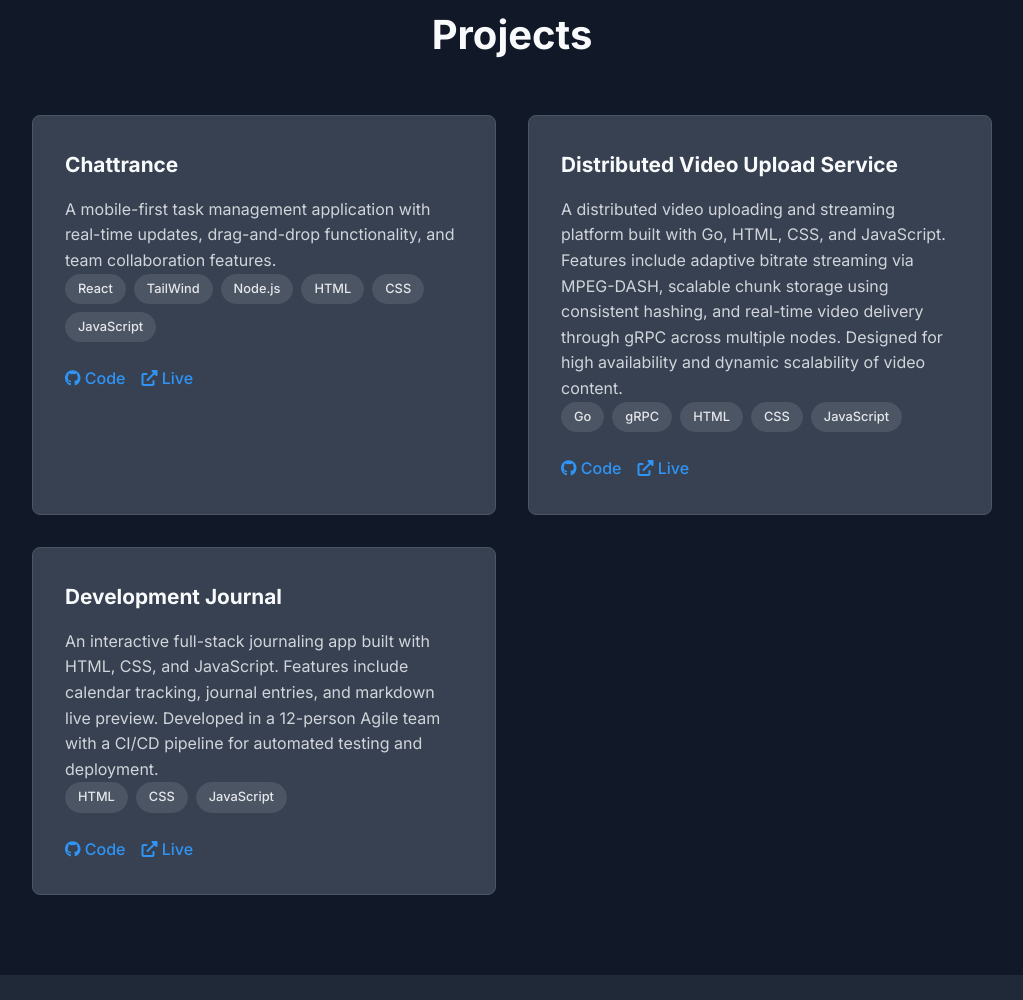
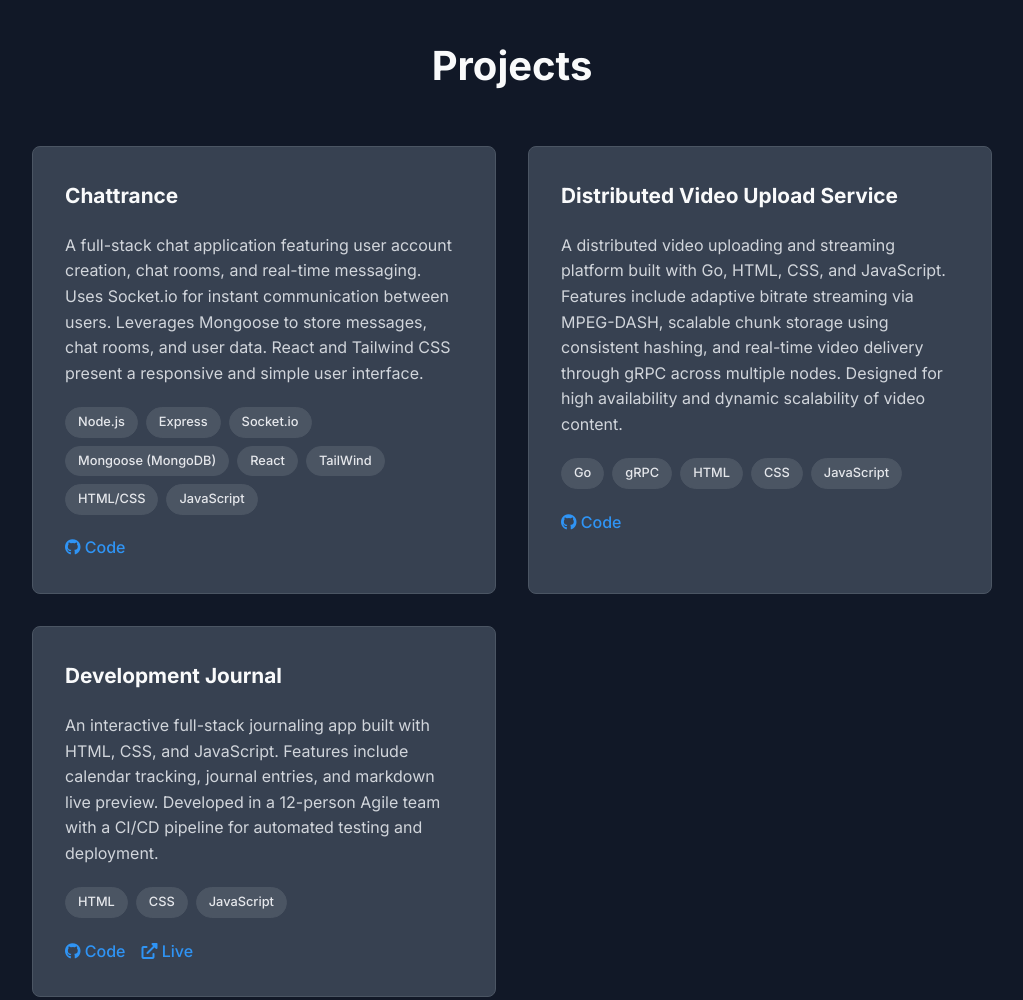
Before and after one commit to hhajibadri/personal-portfolio, a plain HTML site: page index.html in a window 1280 px wide. Shown: the part 2080-3080 px from the top of the page, without its empty margins (128-1151 px from the left). Drawn offline with Linux system fonts and the light colour scheme.

Commit message:
Updated portfolio

```diff
--- a/index.html
+++ b/index.html
@@ -62,9 +62,11 @@
                         I am Senior Computer Science student at UC San Diego with a drive for problem-solving and
                         software development. I delight in working on projects that challenge me creatively and
                         intellectually, and I am motivated to figuring out how things work under the hood. My interests
-                        lie in low-level systems, distributed computing, and back-end development. I've implemented
-                        performance-optimized applications using OpenCL, and worked with scalable services with tools
-                        such as gRPC and SQL.
+                        lie in low-level systems, distributed computing, and back-end development. I also have
+                        experience with front-end development as well. I've implemented
+                        performance-optimized applications using OpenCL, and worked with scalable services and tools
+                        such as gRPC and SQL. In addition, I've built applications using frameworks such as Node.js,
+                        Express, and React.
                     </p>
                     <br>
                     <h3>Location: San Diego, CA</h4>
@@ -123,19 +125,25 @@
                 <div class="project-card">
                     <div class="project-content">
                         <h3>Chattrance</h3>
-                        <p>A mobile-first task management application with real-time updates, drag-and-drop
-                            functionality, and team collaboration features.</p>
+                        <p>A full-stack chat application featuring user account creation, chat rooms, and real-time
+                            messaging. Uses Socket.io for instant communication between users. Leverages Mongoose to
+                            store messages, chat rooms, and user data. React and Tailwind CSS present a responsive and
+                            simple user interface.</p>
                         <div class="project-tech">
+                            <span class="tech-tag">Node.js</span>
+                            <span class="tech-tag">Express</span>
+                            <span class="tech-tag">Socket.io</span>
+                            <span class="tech-tag">Mongoose (MongoDB)</span>
                             <span class="tech-tag">React</span>
                             <span class="tech-tag">TailWind</span>
-                            <span class="tech-tag">Node.js</span>
-                            <span class="tech-tag">HTML</span>
-                            <span class="tech-tag">CSS</span>
+                            <span class="tech-tag">HTML/CSS</span>
                             <span class="tech-tag">JavaScript</span>
                         </div>
                         <div class="project-links">
-                            <a href="#" class="project-link" target="_blank"><i class="fab fa-github"></i> Code</a>
-                            <a href="#" class="project-link" target="_blank"><i class="fas fa-external-link-alt"></i>
+                            <a href="https://github.com/hhajibadri-atovi/Chattrance-Full-Stack-Chat-Application"
+                                class="project-link" target="_blank"><i class="fab fa-github"></i> Code</a>
+                            <a href="#" class="project-link" target="_blank" hidden><i class="fas fa-external-link-alt"
+                                    hidden></i>
                                 Live</a>
                         </div>
                     </div>
@@ -157,7 +165,8 @@
                         <div class="project-links">
                             <a href="https://github.com/ucsd-cse-x24-sp25/lab-8-hhajibadri" class="project-link"
                                 target="_blank"><i class="fab fa-github"></i> Code</a>
-                            <a href="#" class="project-link" target="_blank"><i class="fas fa-external-link-alt"></i>
+                            <a href="#" class="project-link" target="_blank" hidden><i
+                                    class="fas fa-external-link-alt"></i>
                                 Live</a>
                         </div>
                     </div>
--- a/style.css
+++ b/style.css
@@ -306,7 +306,7 @@ body {
 .institution {
     font-weight: 600;
     color: var(--primary-color);
-    margin-bottom: 0.5rem;
+    margin-bottom: 1rem;
 }
 
 .duration {
@@ -338,15 +338,19 @@ body {
     border-color: var(--primary-color);
 }
 
+.project-content {
+    display: flex;
+    flex-direction: column;
+    gap: 1.3em;
+}
+
 .project-content h3 {
     font-size: 1.3rem;
-    margin-bottom: 1rem;
     color: #f9fafb;
 }
 
 .project-content p {
     color: #d1d5db;
-    margin-bottom: 1.5rem;
     line-height: 1.6;
 }
 
@@ -354,7 +358,6 @@ body {
     display: flex;
     flex-wrap: wrap;
     gap: 0.5rem;
-    margin-bottom: 1.5rem;
 }
 
 .tech-tag {
```
